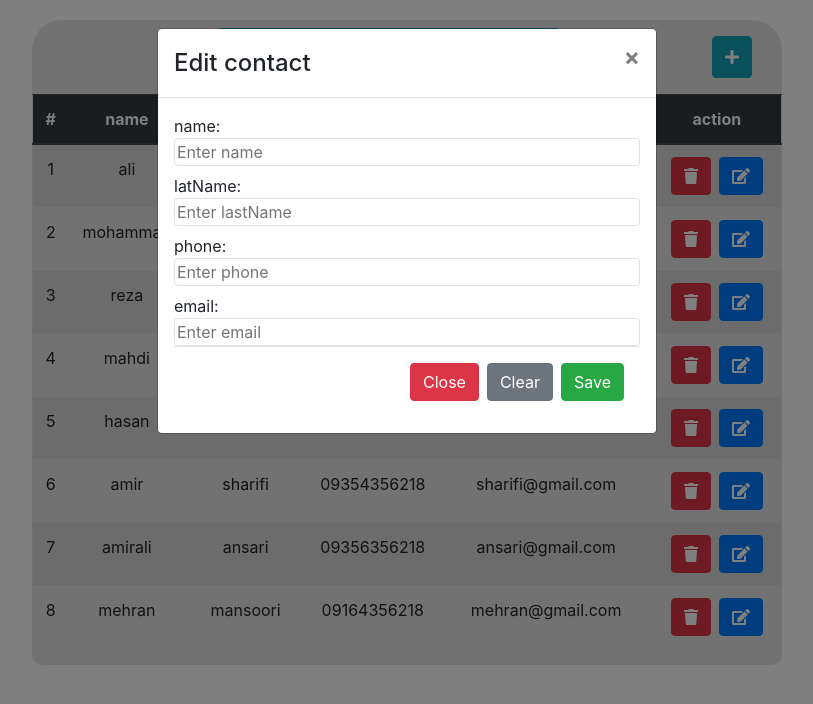
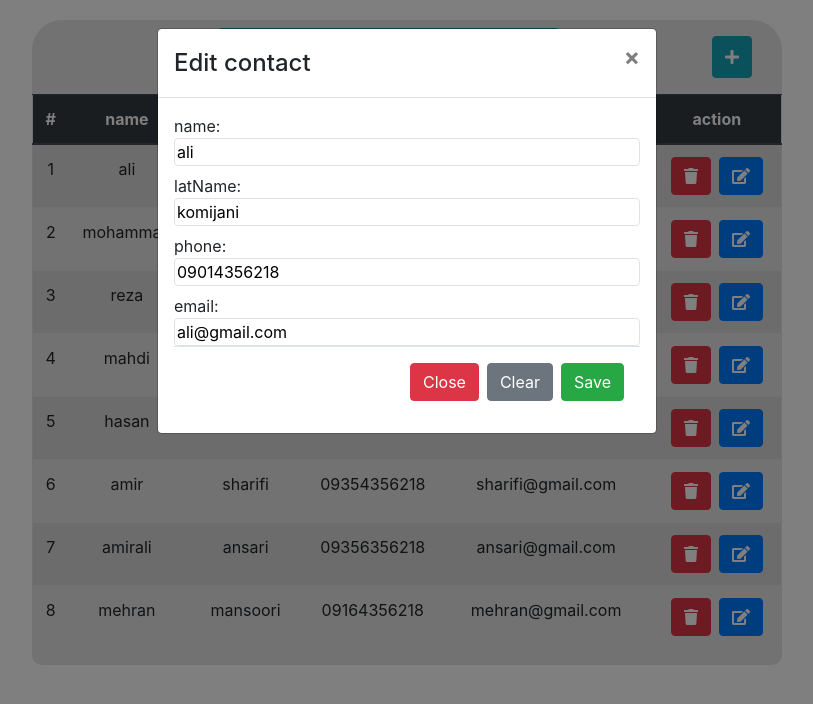
Before and after one commit to mostafa-jamali/Contact-project-by-functional-component-of-React, a React (Create React App) app: page / in a window 1280 px wide. Both pictures are taken after a click on the button 973 px from the left and 176 px from the top of the page. Shown: the top 704 px of the page, without its empty margins (233-1046 px from the left). Built offline with nearby package versions, Linux system fonts and the light colour scheme.

Commit message:
add handleEdit

```diff
--- a/src/Components/Add/AddForm.jsx
+++ b/src/Components/Add/AddForm.jsx
@@ -9,7 +9,7 @@ import Button from 'react-bootstrap/Button';
 import { propTypes } from "react-bootstrap/esm/Image";
 
 
-function AddForm({contacts, setContacts, show, setShow,handleShow, handleClose}) {
+function AddForm({ contacts, setContacts, show, handleClose }) {
 
     const [newObj, setNewObj] = useState({
         name: "",
@@ -17,16 +17,16 @@ function AddForm({contacts, setContacts, show, setShow,handleShow, handleClose})
         phone: "",
         email: "",
     })
-    const handleChange= (event)=> {
-        const {name, value} = event.target;
-        setNewObj({...newObj, [name]:value});
+    const handleChange = (event) => {
+        const { name, value } = event.target;
+        setNewObj({ ...newObj, [name]: value });
     }
-    const handleAdd = (obj)=>{
-        let id = contacts.reduce((initial, item) =>  1 + Math.max(item.id), 0);
+    const handleAdd = (obj) => {
+        let id = contacts.reduce((initial, item) => 1 + Math.max(item.id), 0);
         (obj.name.length > 0) && (obj.lastName.length > 0) && (obj.phone.length > 0) && (obj.email.length > 0)
-        && setContacts([...contacts, {...obj, id}]);
+            && setContacts([...contacts, { ...obj, id }]);
     }
-    const handleClear= ()=>{
+    const handleClear = () => {
         setNewObj({
             name: "",
             lastName: "",
@@ -37,7 +37,6 @@ function AddForm({contacts, setContacts, show, setShow,handleShow, handleClose})
     const handleSubmit = (event) => {
         event.preventDefault();
         handleAdd(newObj);
-        // handleClear();
     }
 
     return (
@@ -50,16 +49,16 @@ function AddForm({contacts, setContacts, show, setShow,handleShow, handleClose})
                     <form onSubmit={handleSubmit} className="d-flex flex-column">
 
                         <label htmlFor="name" className="mb-0 mt-0">name:</label>
-                        <input type="text" placeholder="Enter name" name="name" onChange={handleChange} className="rounded border"/>
+                        <input type="text" placeholder="Enter name" name="name" value={newObj.name} onChange={handleChange} className="rounded border" />
 
                         <label htmlFor="latName" className="mb-0 mt-2">latName:</label>
-                        <input type="text" placeholder="Enter lastName" name="lastName" onChange={handleChange} className="rounded border"/>
+                        <input type="text" placeholder="Enter lastName" name="lastName" value={newObj.lastName} onChange={handleChange} className="rounded border" />
 
                         <label htmlFor="phone" className="mb-0 mt-2">phone:</label>
-                        <input type="phone" placeholder="Enter phone" name="phone" onChange={handleChange} className="rounded border"/>
+                        <input type="phone" placeholder="Enter phone" name="phone" value={newObj.phone} onChange={handleChange} className="rounded border" />
 
                         <label htmlFor="email" className="mb-0 mt-2">email:</label>
-                        <input type="email" placeholder="Enter email" name="email" onChange={handleChange} className="rounded border"/>
+                        <input type="email" placeholder="Enter email" name="email" value={newObj.email} onChange={handleChange} className="rounded border" />
 
                         <Modal.Footer>
                             <Button variant="danger" onClick={handleClose}>
--- a/src/Components/Contacts/Tr.js
+++ b/src/Components/Contacts/Tr.js
@@ -1,19 +1,30 @@
 import React, { useState } from 'react';
-import EditForm from '../Edit/EdirForm'
+import EditForm from '../Edit/EditForm'
 
-function Tr ({contacts, setContacts, item}) {
+function Tr({ contacts, setContacts, item }) {
 
-    const handleDelete= (id)=>{
-        setContacts([...contacts.filter(item=> item.id != id)])
+    const [show, setShow] = useState(false);
+    const [editObj, setEditObj] = useState({
+        name: "",
+        lastName: "",
+        phone: "",
+        email: ""
+    })
+    const handleDelete = (id) => {
+        setContacts([...contacts.filter(item => item.id != id)])
     }
-    const [show, setShow] = useState(false);
 
     const handleCloseEdit = () => setShow(false);
+
     const handleShowEdit = () => {
         setShow(true);
-        // let id = contacts.filter((item)=> item.id == id);
-        // handleEdit(id)
+        handleEdit(item.id);
     };
+    const handleEdit = (id) => {
+        const trContact = contacts.filter((contact) => contact.id == id);
+        (trContact[0].name.length > 0) && (trContact[0].lastName.length > 0) && (trContact[0].phone.length > 0) && (trContact[0].email.length > 0)
+        && setEditObj(trContact[0]);
+    }
 
     return (
         <>
@@ -24,9 +35,16 @@ function Tr ({contacts, setContacts, item}) {
                 <td>{item.phone}</td>
                 <td>{item.email}</td>
                 <td>
-                        <button onClick={()=> handleDelete(item.id)} className="btn btn-danger mx-1"><i className='fa fa-trash'/></button>
-                        <button onClick={handleShowEdit} className="btn btn-primary mx-1"><i className='fa fa-edit'/></button>
-                        <EditForm contacts={contacts} setContacts={setContacts} show={show} handleShowEdit={handleShowEdit} handleCloseEdit={handleCloseEdit}/>
+                    <button onClick={() => handleDelete(item.id)} className="btn btn-danger mx-1"><i className='fa fa-trash' /></button>
+                    <button onClick={() => handleShowEdit(item.id)} className="btn btn-primary mx-1"><i className='fa fa-edit' /></button>
+                    <EditForm
+                        contacts={contacts}
+                        setContacts={setContacts}
+                        show={show}
+                        handleCloseEdit={handleCloseEdit}
+                        editObj={editObj}
+                        setEditObj={setEditObj}
+                        />
                 </td>
             </tr>
         </>
--- a/src/Components/Edit/EdirForm.jsx
+++ b/src/Components/Edit/EditForm.jsx
@@ -9,30 +9,15 @@ import Button from 'react-bootstrap/Button';
 import { propTypes } from "react-bootstrap/esm/Image";
 
 
-function EditForm({contacts, setContacts, show,handleShowEdit, handleCloseEdit}) {
+function EditForm({ contacts, setContacts, show, editObj, setEditObj, handleCloseEdit }) {
 
-    const [editObj, setEditObj] = useState({
-        name: "",
-        lastName: "",
-        phone: "",
-        email: ""
-    })
-    const handleChange= (event)=> {
-        const {name, value} = event.target;
+    const handleChange = (event) => {
+        const { name, value } = event.target;
         setEditObj({...editObj, [name]:value});
+
     }
 
-    // const handleEdit = (obj)=>{
-    //     // let edit = contacts.map((item)=> item.id == obj.id);
-    //     setEditObj({
-    //         name: obj.name,
-    //         lastName: obj.lastName,
-    //         phone: obj.phone,
-    //         email: obj.email
-    //     })
-    //     // setContacts([...contacts, {...editObj}]);
-    // }
-    const handleClear= ()=>{
+    const handleClear = () => {
         setEditObj({
             name: "",
             lastName: "",
@@ -42,8 +27,16 @@ function EditForm({contacts, setContacts, show,handleShowEdit, handleCloseEdit})
     }
     const handleSubmit = (event) => {
         event.preventDefault();
-        // handleEdit(obj);
-        // handleClear();
+        setContacts([...contacts.map((item) => {
+            if (item.id == editObj.id) {
+                item.name = editObj.name;
+                item.lastName = editObj.lastName;
+                item.phone = editObj.phone;
+                item.email = editObj.email;
+                // Object.keys(item).length >0;
+                return item;
+            } else return item;
+        })]);
     }
 
     return (
@@ -56,16 +49,16 @@ function EditForm({contacts, setContacts, show,handleShowEdit, handleCloseEdit})
                     <form onSubmit={handleSubmit} className="d-flex flex-column">
 
                         <label htmlFor="name" className="mb-0 mt-0">name:</label>
-                        <input type="text" placeholder="Enter name" name="name" onChange={handleChange} className="rounded border"/>
+                        <input type="text" placeholder="Enter name" name="name" value={editObj.name} onChange={handleChange} className="rounded border" />
 
                         <label htmlFor="latName" className="mb-0 mt-2">latName:</label>
-                        <input type="text" placeholder="Enter lastName" name="lastName" onChange={handleChange} className="rounded border"/>
+                        <input type="text" placeholder="Enter lastName" name="lastName" value={editObj.lastName} onChange={handleChange} className="rounded border" />
 
                         <label htmlFor="phone" className="mb-0 mt-2">phone:</label>
-                        <input type="phone" placeholder="Enter phone" name="phone" onChange={handleChange} className="rounded border"/>
+                        <input type="phone" placeholder="Enter phone" name="phone" value={editObj.phone} onChange={handleChange} className="rounded border" />
 
                         <label htmlFor="email" className="mb-0 mt-2">email:</label>
-                        <input type="email" placeholder="Enter email" name="email" onChange={handleChange} className="rounded border"/>
+                        <input type="email" placeholder="Enter email" name="email" value={editObj.email} onChange={handleChange} className="rounded border" />
 
                         <Modal.Footer>
                             <Button variant="danger" onClick={handleCloseEdit}>
--- a/src/Components/Table/Table.js
+++ b/src/Components/Table/Table.js
@@ -44,7 +44,7 @@ function Table () {
                         <button className="btn btn-light py-1 m-1 col-3 col-sm-2 col-lg-2"><i className='fa fa-search'/></button>
                     </div>
                     <button className="btn btn-info my-3" onClick={handleShow}><i className='fa fa-plus'/></button>
-                    <AddForm contacts={contacts} setContacts={setContacts} show={show} setShow={setShow} handleShow={handleShow} handleClose={handleClose}/>
+                    <AddForm contacts={contacts} setContacts={setContacts} show={show} handleClose={handleClose}/>
                 </div>
                 <table className="table col-12 table-striped table-hover border">
                     <thead className="thead-dark">
```
Lines whose indentation alone changed are shown as unchanged.
